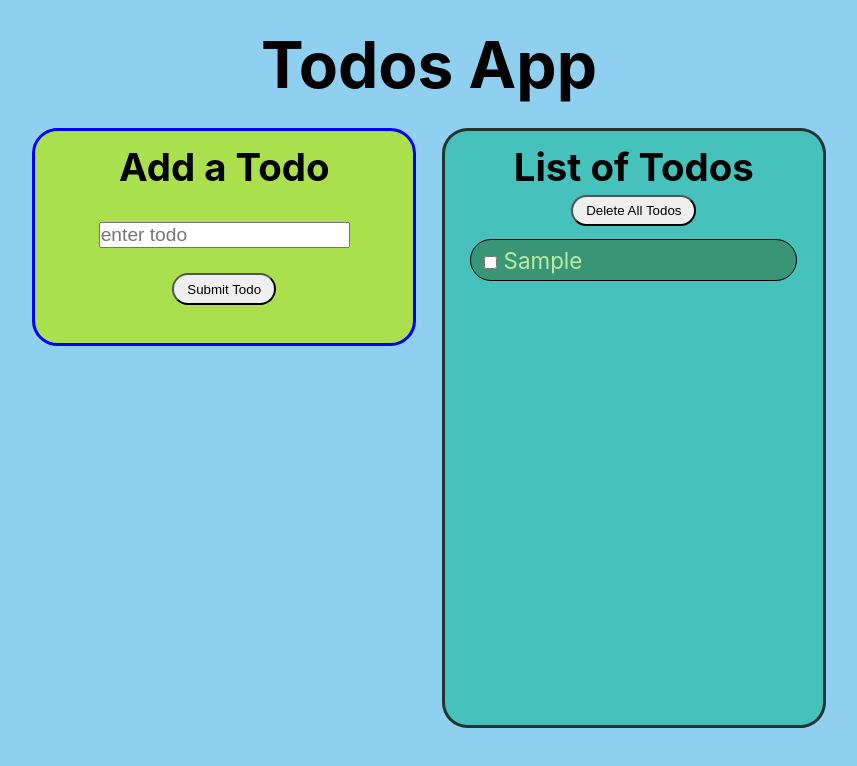
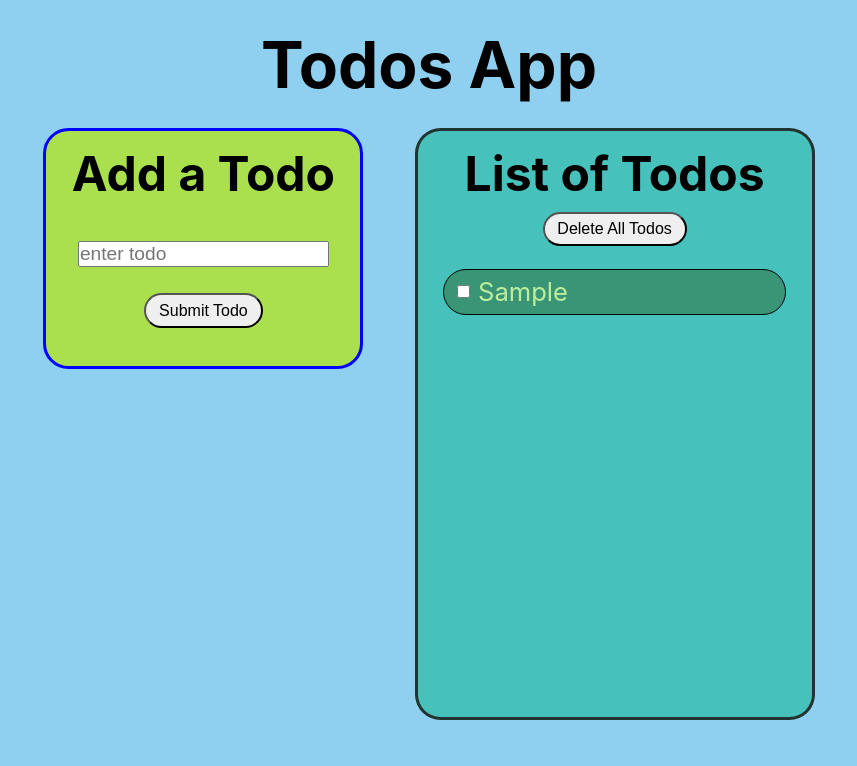
Before and after one commit to franco-ortega/demo-react-01-todos, a React (Create React App) app: page / in a window 1280 px wide. Both pictures are taken after typing "Sample" into the empty fields and a click on the button "Submit Todo". Shown: the top 766 px of the page, without its empty margins (211-1068 px from the left). Built offline with nearby package versions, Linux system fonts and the light colour scheme.

Commit message:
update height of TodoList

```diff
--- a/src/components/app/App.module.css
+++ b/src/components/app/App.module.css
@@ -2,10 +2,6 @@
   box-sizing: border-box;
   margin: 0;
   padding: 0;
-}
-
-:root {
-  --subheader-font-size: max(1.5vw, 1rem);
 }
 
 body {
@@ -24,13 +20,14 @@ body {
 .App > div {
   display: flex;
   flex-direction: column;
-  gap: 2vw;
+  align-items: center;
+  gap: 1rem;
 }
 
 @media screen and (min-width: 500px) {
   .App > div {
     flex-direction: row;
     align-items: flex-start;
-    gap: 2vw;
+    gap: 4vw;
   }
 }
--- a/src/components/todos/AddTodo.module.css
+++ b/src/components/todos/AddTodo.module.css
@@ -2,9 +2,8 @@
   border:  medium solid blue;
   border-radius: 2vw;
   background: hsla(75, 80%, 50%, 0.75);
-  width: max(30vw, 15rem);
+  width: clamp(15rem, 35vw, 20rem);
   padding: 1vw;
-  font-size: max(2vw, 1rem);
   text-align: center;
 }
 
@@ -17,10 +16,11 @@
 }
 
 .AddTodo input {
-  font-size: var(--subheader-font-size);
+  font-size: max(1.5vw, 1rem);
 }
 
 .AddTodo button {
   border-radius: 5vw;
   padding: max(0.5vw, 0.25rem) max(1vw, 0.75rem);
+  font-size: 1rem;
 }
--- a/src/components/todos/Todo.module.css
+++ b/src/components/todos/Todo.module.css
@@ -2,15 +2,22 @@
   background: hsla(125, 40%, 30%, 0.5);
   border: thin solid black;
   border-radius: 2vw;
-  padding: 0.5vw 1vw;
+  padding: max(0.5vw, 0.25rem) max(1vw, 0.5rem);
 
   color: hsla(90, 85%, 80%, 0.9);
-  font-size: 1.75vw;
+  font-size: max(1.75vw, 1.6rem);
   text-align: left;
 }
 
+.Todo label {
+  display: flex;
+  flex-direction: row;
+  align-items: center;
+}
+
 .Todo span {
-  margin-left: 0.5vw;
+  margin-left: max(0.5vw, 0.5rem);
+  overflow: auto;
 }
 
 .Todo input:checked + span {
--- a/src/components/todos/TodoList.module.css
+++ b/src/components/todos/TodoList.module.css
@@ -2,21 +2,20 @@
   background: hsla(175, 50%, 50%, 0.9);
   border: medium solid hsla(10, 80%, 5%, 0.75);
   border-radius: 2vw;
-  height: 75vh;
-  width: 30vw;
+  height: clamp(30rem, 75vh, 37rem);
+  width: clamp(15rem, 90vw, 25rem);
   padding: 1vw;
-
-  font-size: 2vw;
   text-align: center;
   overflow: auto;
 }
 
 .TodoList li {
-  padding: 1vw;
+  padding: max(1vw, 0.5rem);
 }
 
 .TodoList button {
   border-radius: 5vw;
-  padding: 0.5vw 1vw;
-  width: fit-content;
+  margin: 0.5rem;
+  padding: max(0.5vw, 0.25rem) max(1vw, 0.75rem);
+  font-size: 1rem;
 }
```
